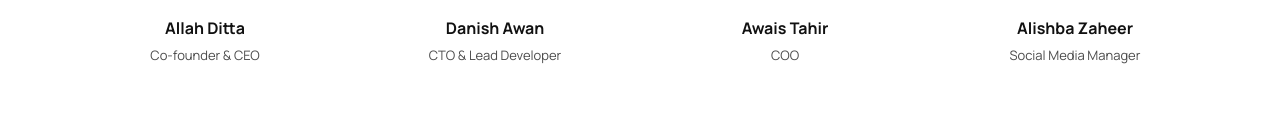
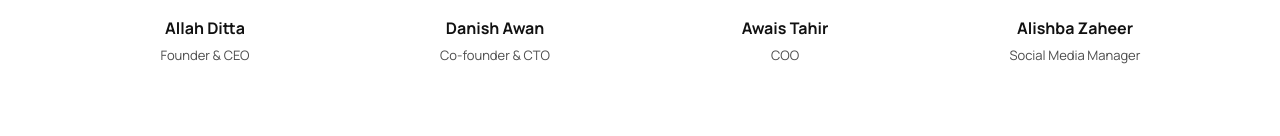
Before and after one commit to therealdanish10-cpu/groundwork, a Next.js app: page /about in a window 1280 px wide. Shown: the part 627-763 px from the top of the page. Built offline with nearby package versions, Linux system fonts and the light colour scheme; no server answers.

Commit message:
Update team roles for Allah Ditta and Danish Awan

```diff
--- a/app/about/page.tsx
+++ b/app/about/page.tsx
@@ -24,7 +24,7 @@ interface TeamMember {
 const TEAM: TeamMember[] = [
   {
     name:        'Allah Ditta',
-    role:        'Co-founder & CEO',
+    role:        'Founder & CEO',
     photoUrl:    '/allah-ditta.jpg',
     initials:    'AD',
     avatarBg:    '#0d0d0d',
@@ -32,7 +32,7 @@ const TEAM: TeamMember[] = [
   },
   {
     name:        'Danish Awan',
-    role:        'CTO & Lead Developer',
+    role:        'Co-founder & CTO',
     photoUrl:    null,
     initials:    'DA',
     avatarBg:    '#3a3a3a',   // charcoal
```
